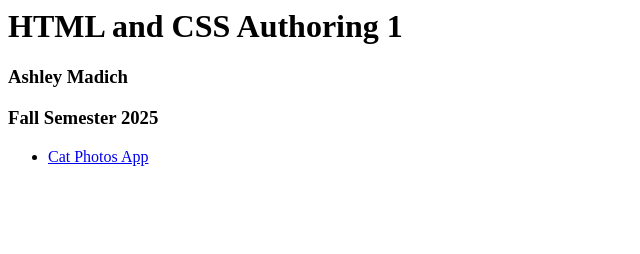
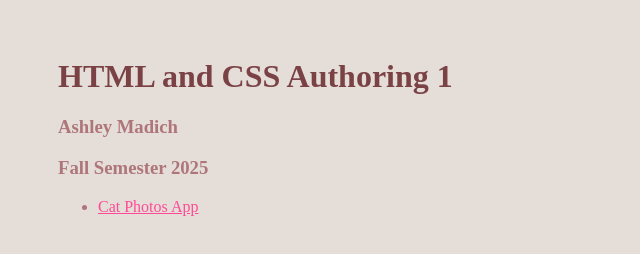
Before and after one commit to madichdesignstudio/mctc-html1, a plain HTML site: page index.html in a window 1280 px wide. Shown: the whole page, without its empty margins (0-640 px from the left). Drawn offline with Linux system fonts and the light colour scheme.

Commit message:
Update index.html added styles

```diff
--- a/index.html
+++ b/index.html
@@ -1,6 +1,32 @@
 <html lang="en">
   <head>
     <title>HTML and CSS Authoring 1</title>
+
+<style>
+    body {
+        background-color: #E4DDD8;
+        font-family: source sans pro;
+        padding: 50px;
+        color: #AE767A
+    }
+
+    h1 {
+        font-family: playfair display;
+        color: #7B4246
+    }
+
+    a:link,
+    a:visited,
+    a:hover {
+        color: #FF4A96
+    }
+
+    a:hover {
+        background-color: #FF4A96;
+        color: #E4DDD8;
+    }
+</style>
+
   </head>
 
   <body>
@@ -9,7 +35,7 @@
     <h3>Fall Semester 2025</h3>
 
     <ul>
-      <li><a href="html-1-cat-photos/index.html">Cat Photos App</a></li>
+      <li><a href="projects/cat-photos">Cat Photos App</a></li>
     </ul>
   </body>
 </html>
```
